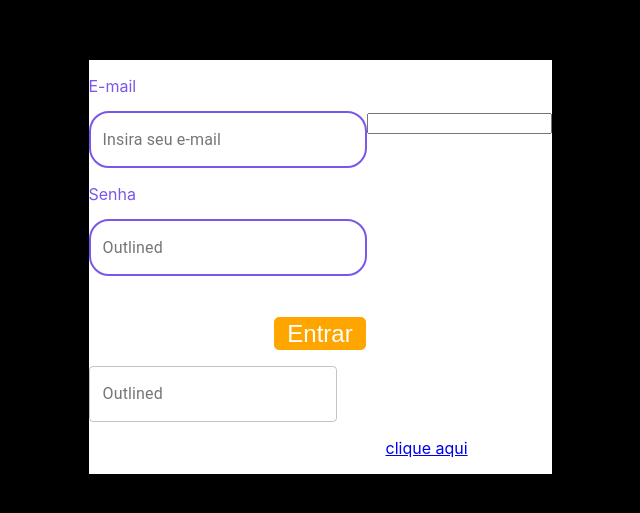
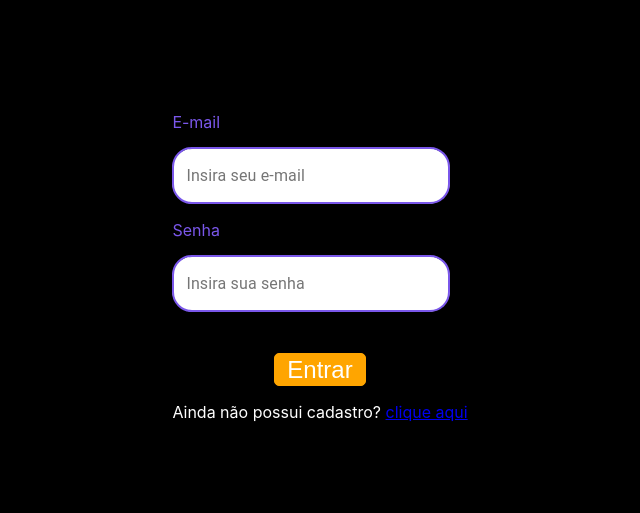
Before and after one commit to alefwhite/squad2, a React (Create React App) app in the folder frontend/: page /login in a window 1280 px wide. Shown: the part 133-646 px from the top of the page, without its empty margins (320-960 px from the left). Built offline with nearby package versions, Linux system fonts and the light colour scheme.

Commit message:
tela de login finalizada e integrada com a api

```diff
--- a/frontend/src/pages/login/login.css
+++ b/frontend/src/pages/login/login.css
@@ -12,7 +12,7 @@
 }
 
 .form{
-    background-color:white;
+
 }
 .botao{
     font-size:24px;
--- a/frontend/src/pages/login/login.js
+++ b/frontend/src/pages/login/login.js
@@ -1,20 +1,18 @@
 import React, { useState } from 'react';
 import './login.css';
 import TextField from '@material-ui/core/TextField';
-import { withStyles } from '@material-ui/core/styles';
+import { makeStyles } from '@material-ui/core/styles';
+import api from '../../service/api';
+import {useHistory} from 'react-router-dom';
 
+const useStyles = makeStyles((theme) => ({
 
+  campos: {
 
-export default function Login() {
-  const [login, setLogin] = useState({email:"",senha:""})
-
-  const StyledText = withStyles({
-    root: {
       '& label.Mui-focused': {
         color: '#7A57EA',
 
       },
-
       '& .MuiOutlinedInput-root': {
         '& fieldset': {
           border: "2px solid #7A57EA ",
@@ -34,41 +32,69 @@ export default function Login() {
           width: "250px"
         }
       },
-    },
-  })(TextField);
+    }
+  ,
+}));
 
-
+export default function Login() {
+  const classes = useStyles();
+  const [email,setEmail] = useState("");
+  const [senha,setSenha] = useState("");
+  const history = useHistory();
 
   function handlePreencher(evento,espaco) {
     if(espaco==="email"){
-      setLogin({email:evento.target.value});
-      console.log(login);
+      setEmail(evento.target.value);
+    }
+    if(espaco==="senha"){
+      setSenha(evento.target.value);
+    }
+  }
+
+  async function Logar(e){
+    e.preventDefault();
+    var data = {
+      senha,
+      email
+    }
+
+    try {
+     const response = await api.post("/session",data)
+      const {user,token} = response.data
+
+
+      if(response.status===200){
+        localStorage.setItem("nome",user.nome);
+        localStorage.setItem("token",token);
+        history.push("/teste");
+      }
+    }
+    catch (error) {
+
     }
 
   }
 
   return (
 
+    <div className="container">
+      <form className="form" onSubmit={Logar}>
+        <p style={{ color: "#7A57EA" }}>E-mail</p>
+        <TextField className={classes.campos} variant="outlined"id="email" label="Insira seu e-mail" name="email" autoComplete="email" onChange={(evento) => handlePreencher(evento, "email")}/>
 
 
-    <div className="container">
-      <form className="form">
-        <p style={{ color: "#7A57EA" }}>E-mail</p>
-
-
-        <StyledText value={login.email}  id="outlined-basic" label="Insira seu e-mail" variant="outlined" onChange={(evento) => handlePreencher(evento, "email")}></StyledText>
-
-        <input type="text"  onChange={(evento) => handlePreencher(evento, "email")}></input>
 
         <p style={{ color: "#7A57EA" }}>Senha</p>
+        <TextField className={classes.campos} variant="outlined" type="password" id="senha" label="Insira sua senha" name="email" autoComplete="email" onChange={(evento) => handlePreencher(evento, "senha")}/>
 
-        <StyledText id="outlined-basice"  type="password" label="Outlined" variant="outlined"></StyledText>
         <p style={{ textAlign: "center" }}>
-          <button className="botao">Entrar</button>
+        <button className="botao" type="submit">Entrar</button>
         </p>
-        <TextField value={login.email} id="outlined-basic" onChange={(evento) => handlePreencher(evento, "email")} label="Outlined" variant="outlined" />
+
         <p style={{ color: "white", textAlign: "center" }}>Ainda não possui cadastro? <a href="/login">clique aqui</a></p>
+
       </form>
+
     </div>
   )
 }
--- a/frontend/src/service/api.js
+++ b/frontend/src/service/api.js
@@ -1,6 +1,6 @@
 import axios from 'axios';
 
-const api = axios.creact({
+const api = axios.create({
     baseURL:"http://localhost:3333",
     headers: {
         "Content-Type":"application/json",
--- /dev/null
+++ b/frontend/src/service/autenticao.js
@@ -0,0 +1,2 @@
+//// Define a constante usuarioAutenticado que verifica se há um token no localstorage
+export const usuarioAutenticado = () => localStorage.getItem("token") !== null;
```
Also changed, not shown: 2 other files (tests, documents, lock files or other folders).
